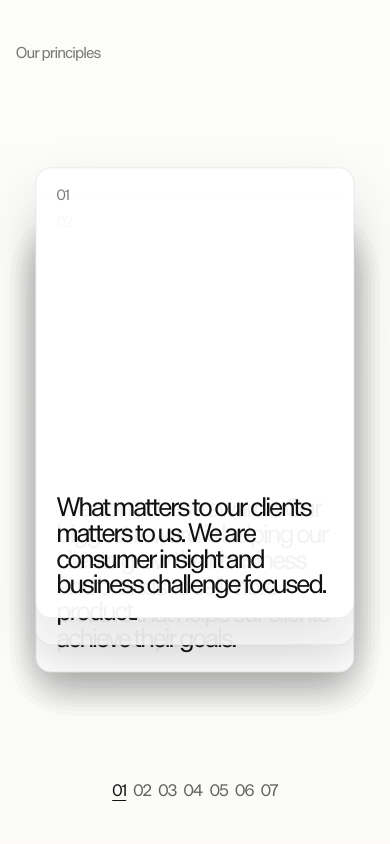
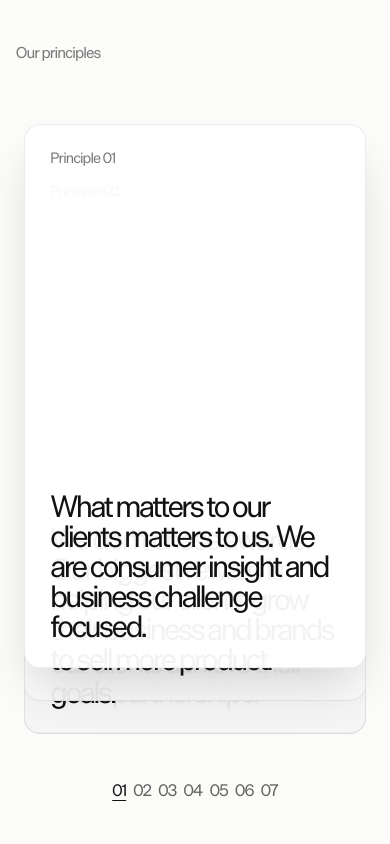
Before and after one commit to elliott-romano/jb52, a Next.js app: page / in a window 390 px wide. Shown: the part 3120-3964 px from the top of the page. Built offline with nearby package versions, Linux system fonts and the light colour scheme.

Commit message:
last round of updates

```diff
--- a/app/globals.css
+++ b/app/globals.css
@@ -457,14 +457,11 @@ button {
   letter-spacing: -0.045em;
   font-family: var(--font-sans);
   font-weight: 400;
-  color: rgba(17, 17, 17, 0.5);
+  color: rgba(17, 17, 17, 0.72);
   transition: color 480ms var(--ease-soft);
 }
 
-.services-panel__item--current {
-  color: rgba(17, 17, 17, 1);
-}
-
+.services-panel__item--current,
 .services-panel__item--past {
   color: rgba(17, 17, 17, 1);
 }
@@ -482,7 +479,7 @@ button {
 .services-panel__char {
   display: inline-block;
   color: currentColor;
-  opacity: 0.78;
+  opacity: 0.92;
   transition:
     opacity 520ms var(--ease-soft),
     color 520ms var(--ease-soft);
@@ -549,32 +546,35 @@ button {
   border-radius: 1rem;
   border: 1px solid rgba(17, 17, 17, 0.08);
   background: rgba(255, 255, 255, 0.95);
-  box-shadow: 0 18px 40px rgba(17, 17, 17, 0.08);
+  box-shadow: none;
   opacity: 0;
   transform: translateX(-92%);
   transition:
     opacity 650ms var(--ease-soft),
     transform 650ms var(--ease-soft),
-    box-shadow 650ms var(--ease-soft);
+    box-shadow 650ms var(--ease-soft),
+    background-color 650ms var(--ease-soft);
 }
 
 .principle-card--current {
   opacity: 1;
   transform: translateX(-56%);
   z-index: 4;
-  box-shadow: 0 26px 60px rgba(17, 17, 17, 0.12);
+  box-shadow: 0 24px 50px -12px rgba(17, 17, 17, 0.18);
 }
 
 .principle-card--next {
   opacity: 1;
   transform: translateX(-48%);
   z-index: 3;
+  background: rgba(250, 250, 250, 0.95);
 }
 
 .principle-card--future {
   opacity: 1;
   transform: translateX(-40%);
   z-index: 2;
+  background: rgba(245, 245, 245, 0.95);
 }
 
 .principle-card--past {
@@ -830,10 +830,6 @@ button {
   letter-spacing: -0.02em;
 }
 
-.bio-feature-panel__link::after {
-  content: " ↗";
-}
-
 .contact-panel {
   grid-column: 1 / -1;
   display: flex;
@@ -1052,36 +1048,36 @@ button {
   }
 
   .principle-card {
-    width: min(100%, 19.95rem);
+    width: min(100% - 1rem, 28rem);
     top: 50%;
     bottom: auto;
-    min-height: 28.2rem;
-    height: 28.2rem;
-    max-height: 28.2rem;
-    padding: 1.25rem;
+    min-height: min(66svh, 34rem);
+    height: min(66svh, 34rem);
+    max-height: 34rem;
+    padding: 1.6rem;
     overflow: hidden;
   }
 
   .principle-card--current {
-    transform: translate(-50%, -58%);
+    transform: translate(-50%, -56%);
   }
 
   .principle-card--next {
-    transform: translate(-50%, -52%);
+    transform: translate(-50%, -50%);
   }
 
   .principle-card--future {
-    transform: translate(-50%, -46%);
+    transform: translate(-50%, -44%);
   }
 
   .principle-card--past {
-    transform: translate(-50%, -64%);
+    transform: translate(-50%, -62%);
   }
 
   .principle-card__body {
     max-width: none;
-    font-size: clamp(1.55rem, 6.6vw, 2.2rem);
-    line-height: 1;
+    font-size: clamp(1.85rem, 6.8vw, 2.65rem);
+    line-height: 1.02;
   }
 
   .principles-cards-panel__rail {
--- a/components/scrolly-site.tsx
+++ b/components/scrolly-site.tsx
@@ -3,7 +3,7 @@
 import Image from "next/image";
 import Lenis from "lenis";
 import type { CSSProperties } from "react";
-import { useEffect, useState } from "react";
+import { useEffect, useRef, useState } from "react";
 import { Logo } from "@/components/logo";
 
 type Section = {
@@ -148,6 +148,7 @@ export function ScrollySite() {
   const [heroLedeVisible, setHeroLedeVisible] = useState(false);
   const [whyWeExistUnderlineProgress, setWhyWeExistUnderlineProgress] = useState(0);
   const [problemWeSolveStrikeProgress, setProblemWeSolveStrikeProgress] = useState(0);
+  const lenisRef = useRef<Lenis | null>(null);
 
   useEffect(() => {
     const lenis = new Lenis({
@@ -156,6 +157,7 @@ export function ScrollySite() {
       touchMultiplier: 0.9,
       lerp: 0.08
     });
+    lenisRef.current = lenis;
 
     let frameId = 0;
 
@@ -169,7 +171,71 @@ export function ScrollySite() {
     return () => {
       window.cancelAnimationFrame(frameId);
       lenis.destroy();
+      lenisRef.current = null;
     };
+  }, []);
+
+  useEffect(() => {
+    const onKeyDown = (event: KeyboardEvent) => {
+      if (event.key !== "ArrowDown" && event.key !== "ArrowUp") {
+        return;
+      }
+      if (event.metaKey || event.ctrlKey || event.altKey) {
+        return;
+      }
+      const target = event.target as HTMLElement | null;
+      if (
+        target &&
+        (target.tagName === "INPUT" ||
+          target.tagName === "TEXTAREA" ||
+          target.isContentEditable)
+      ) {
+        return;
+      }
+
+      const section = document.getElementById("what-we-do");
+      if (!section) {
+        return;
+      }
+      const rect = section.getBoundingClientRect();
+      const viewportHeight = window.innerHeight;
+      // Only intercept while the section is currently pinned to the viewport.
+      if (rect.top > 0 || rect.bottom < viewportHeight) {
+        return;
+      }
+
+      const scrollableDistance = Math.max(section.offsetHeight - viewportHeight, 1);
+      const itemCount = whatWeDoItems.length;
+      if (itemCount === 0) {
+        return;
+      }
+      const sectionScrolled = -rect.top;
+      const currentProgress = Math.min(Math.max(sectionScrolled / scrollableDistance, 0), 0.9999);
+      const currentIndex = Math.min(itemCount - 1, Math.floor(currentProgress * itemCount));
+
+      const direction = event.key === "ArrowDown" ? 1 : -1;
+      const targetIndex = currentIndex + direction;
+      const sectionTop = rect.top + window.scrollY;
+      const sectionBottom = sectionTop + section.offsetHeight;
+
+      let targetY: number;
+      if (targetIndex < 0) {
+        // Exit section upward.
+        targetY = sectionTop - 1;
+      } else if (targetIndex >= itemCount) {
+        // Exit section downward.
+        targetY = sectionBottom - viewportHeight + 1;
+      } else {
+        const targetProgress = (targetIndex + 0.5) / itemCount;
+        targetY = sectionTop + targetProgress * scrollableDistance;
+      }
+
+      event.preventDefault();
+      lenisRef.current?.scrollTo(targetY, { duration: 0.7 });
+    };
+
+    window.addEventListener("keydown", onKeyDown);
+    return () => window.removeEventListener("keydown", onKeyDown);
   }, []);
 
   useEffect(() => {
@@ -676,7 +742,7 @@ export function ScrollySite() {
                                 key={principle}
                               >
                                 <p className="principle-card__index">
-                                  {String(principleIndex + 1).padStart(2, "0")}
+                                  Principle {String(principleIndex + 1).padStart(2, "0")}
                                 </p>
                                 <h2 className="principle-card__body">{principle}</h2>
                               </article>
@@ -764,7 +830,7 @@ export function ScrollySite() {
 
       <footer className="site-footer">
         <span>JB52</span>
-        <span>2026</span>
+        <span>© 2026</span>
       </footer>
     </div>
   );
```
